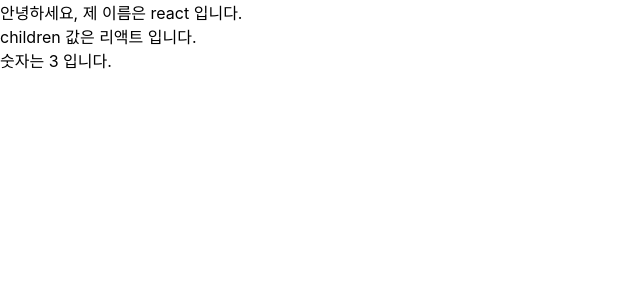
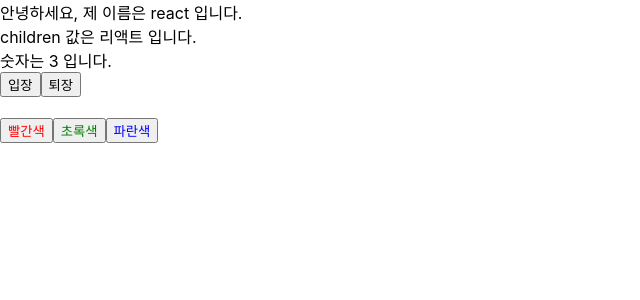
Before and after one commit to sanggil1107/-, a React (Create React App) app: page / in a window 1280 px wide. Shown: the top 300 px of the page, without its empty margins (0-640 px from the left). Built offline with nearby package versions, Linux system fonts and the light colour scheme.

Commit message:
컴포넌트

```diff
--- a/src/App.js
+++ b/src/App.js
@@ -1,8 +1,14 @@
 import React from 'react';
 import MyComponent from './component/chap3/MyComponent';
+import Say from './component/chap3/Say';
 
 const App = () => {
-  return <MyComponent name="react" num={3}>리액트</MyComponent>;
-}
+  return (
+    <div>
+      <MyComponent name="react" num={3}>리액트</MyComponent>
+      <Say/>
+    </div>
+  );
+};
 
 export default App;
--- /dev/null
+++ b/src/component/chap3/Say.js
@@ -0,0 +1,21 @@
+import React, { useState } from 'react';
+
+const Say = () => {
+  const [message, setMessage] = useState('');
+  const onClickEnter = () => setMessage('안녕하세요');
+  const onClickLeave = () => setMessage('안녕히 가세요');
+  const [color, setColor] = useState('black');
+
+  return (
+    <div>
+      <button onClick={onClickEnter}>입장</button>
+      <button onClick={onClickLeave}>퇴장</button>
+      <h1 style={{color}}>{message}</h1>
+      <button style={{color: 'red'}} onClick={() => setColor('red')}>빨간색</button>
+      <button style={{color: 'green'}} onClick={() => setColor('green')}>초록색</button>
+      <button style={{color: 'blue'}} onClick={() => setColor('blue')}>파란색</button>
+    </div>
+  );
+};
+
+export default Say;
```
Also changed, not shown: 1 other file (tests, documents, lock files or other folders).
